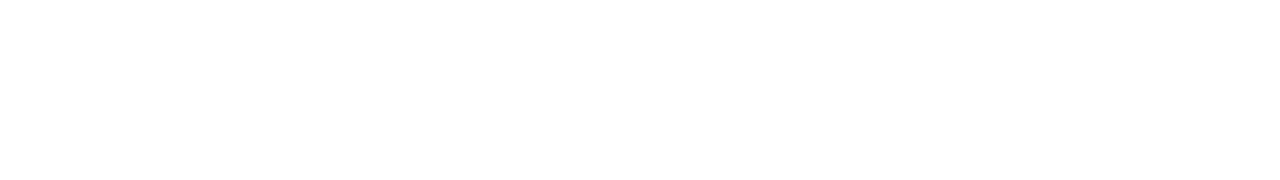
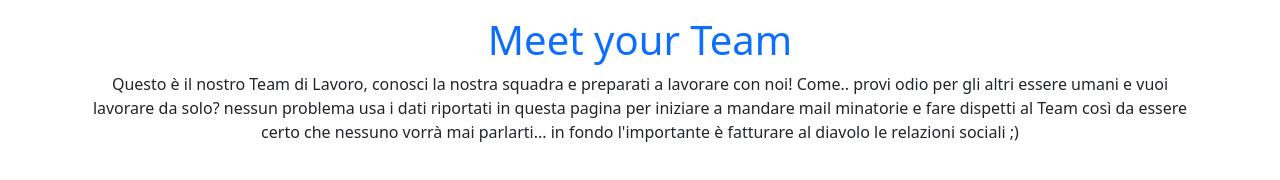
Before and after one commit to gilli-jonathan/js-our-team, a plain HTML site: page index.html in a window 1280 px wide. Drawn offline with nearby package versions, Linux system fonts and the light colour scheme.

Commit message:
create header whit bootstrap

```diff
--- a/index.html
+++ b/index.html
@@ -10,6 +10,13 @@
 </head>
 
 <body>
+    <header class="container py-3 text-center">
+        <h1 class="text-primary">Meet your Team</h1>
+        <p>Questo è il nostro Team di Lavoro, conosci la nostra squadra e preparati a lavorare con noi! Come.. provi
+            odio per gli altri essere umani e vuoi lavorare da solo? nessun problema usa i dati riportati in questa
+            pagina per iniziare a mandare mail minatorie e fare dispetti al Team così da essere certo che nessuno vorrà
+            mai parlarti... in fondo l'importante è fatturare al diavolo le relazioni sociali ;)</p>
+    </header>
 
     <script src="./assets/script.js"></script>
 </body>
```
